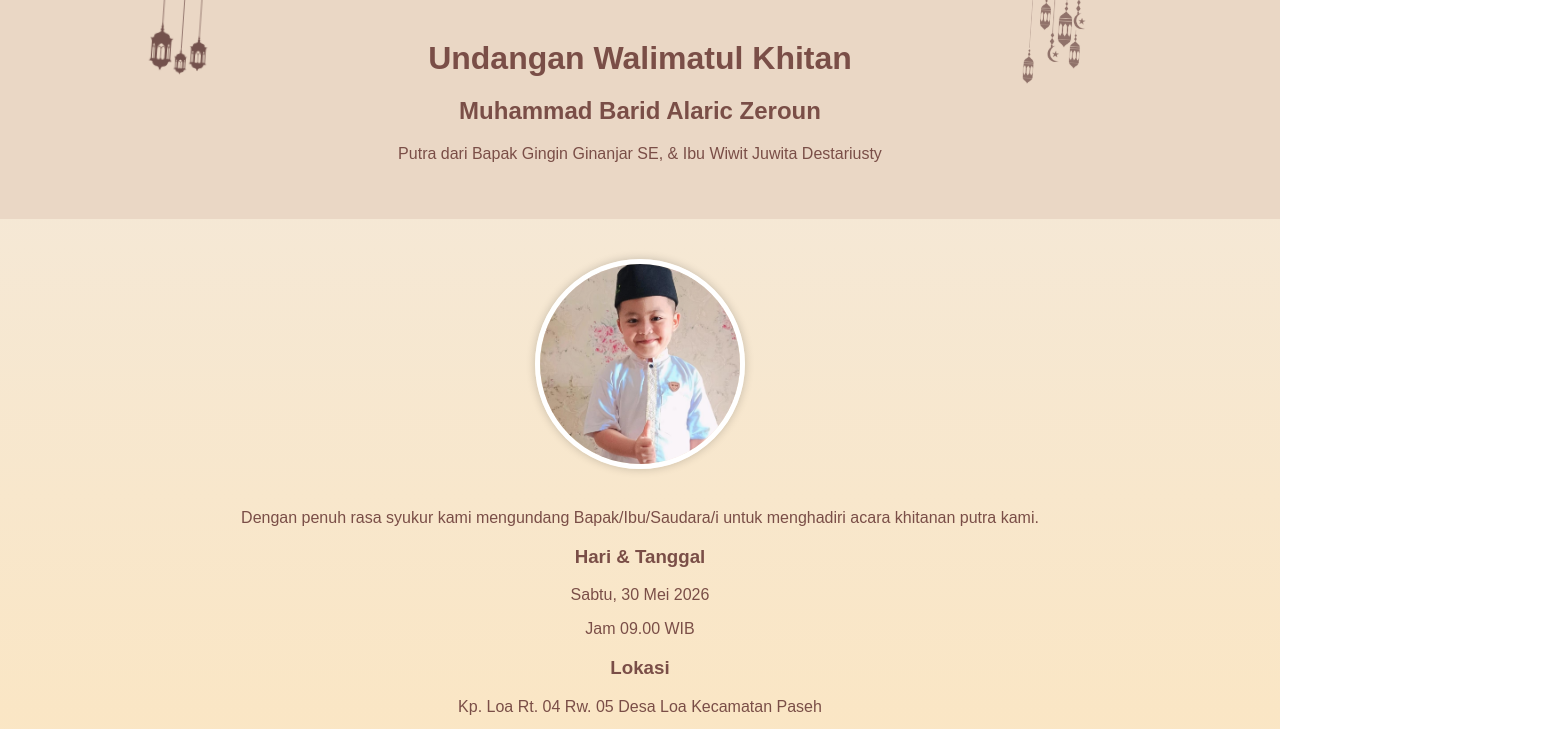
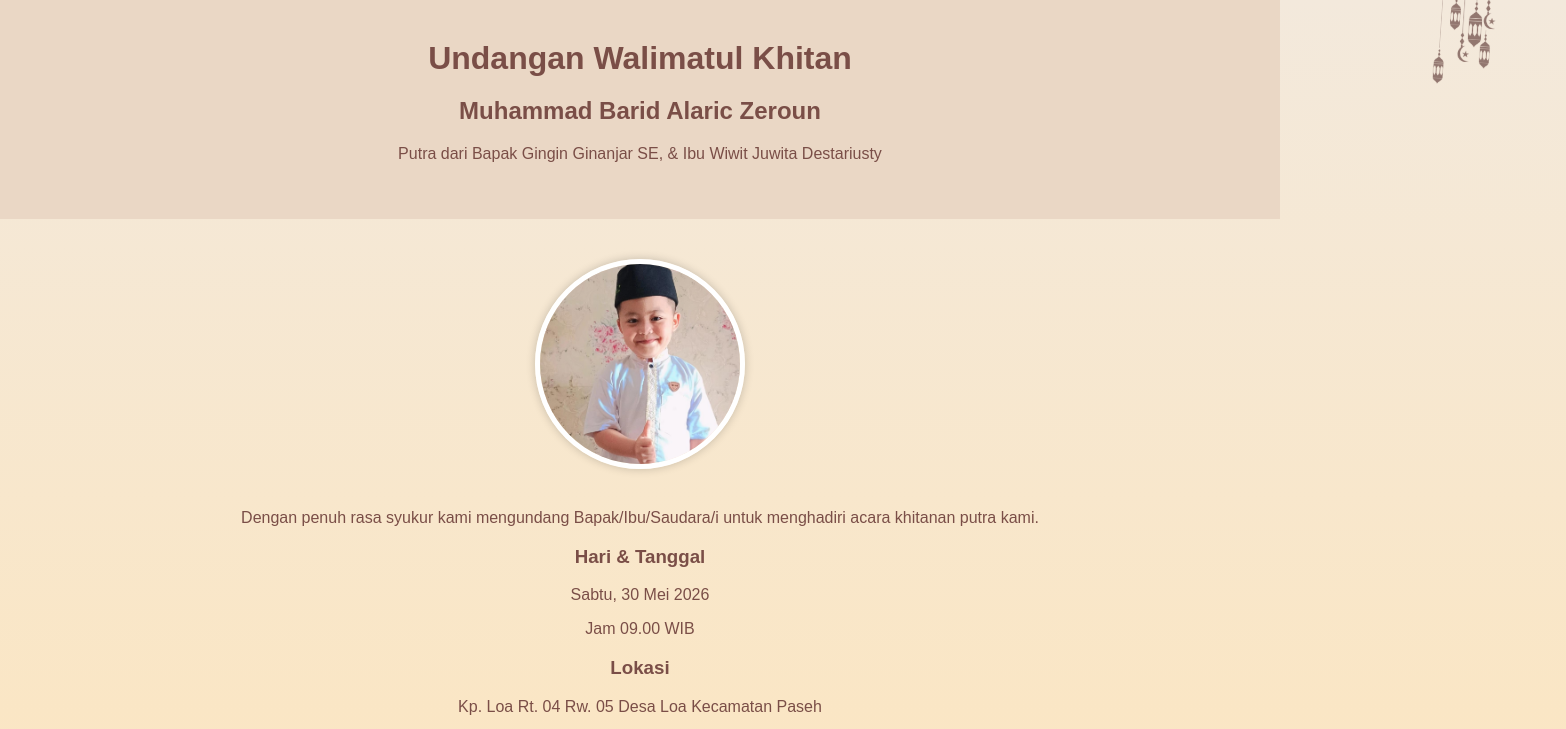
Before and after one commit to destah23/undangan-khitanan, a plain HTML site: page index.html in a window 1280 px wide. Shown: the top 729 px of the page, 1566 px wide, since content can reach past the window. Drawn offline with Linux system fonts and the light colour scheme.

Commit message:
index.html

```diff
--- a/index.html
+++ b/index.html
@@ -41,14 +41,14 @@
     .ornament{
       position: absolute;
       top: -10px;
-      left: 10%;
+      left: -9%;
       transform: translateX(-50%);
       width: 90px;
     }
     .ornament2{
       position: absolute;
       top: -5px;
-      right: 10%;
+      right: -22%;
       transform: translateX(-50%);
       width: 130px;
     }
@@ -123,7 +123,7 @@
   <p class="fade-in delay5">Kp. Loa Rt. 04 Rw. 05 Desa Loa Kecamatan Paseh</p>
   <a class="fade-in delay5" href="https://maps" target="_blank">Buka Di Google Maps</a>
 
-  <iframe src="https://maps.app.goo.gl/74op7BU5Pd1ykpbs9?g_st=aw" class="fade-in delay5"></iframe>
+  <iframe src="https://maps.app.goo.gl/RUANQBXBsf8KgKVFA?g_st=ac" class="fade-in delay5"></iframe>
 </div>
 
 <footer>
```
